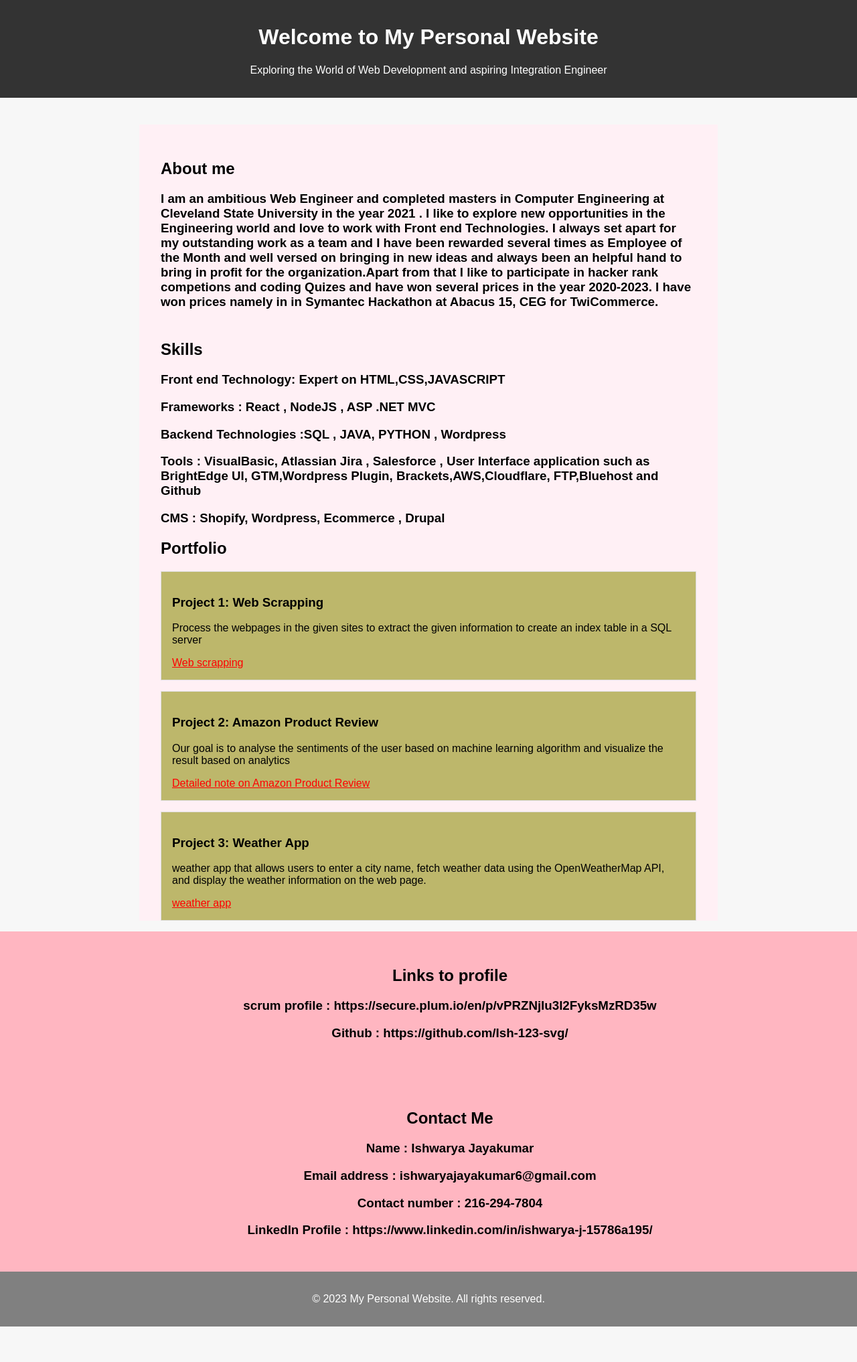
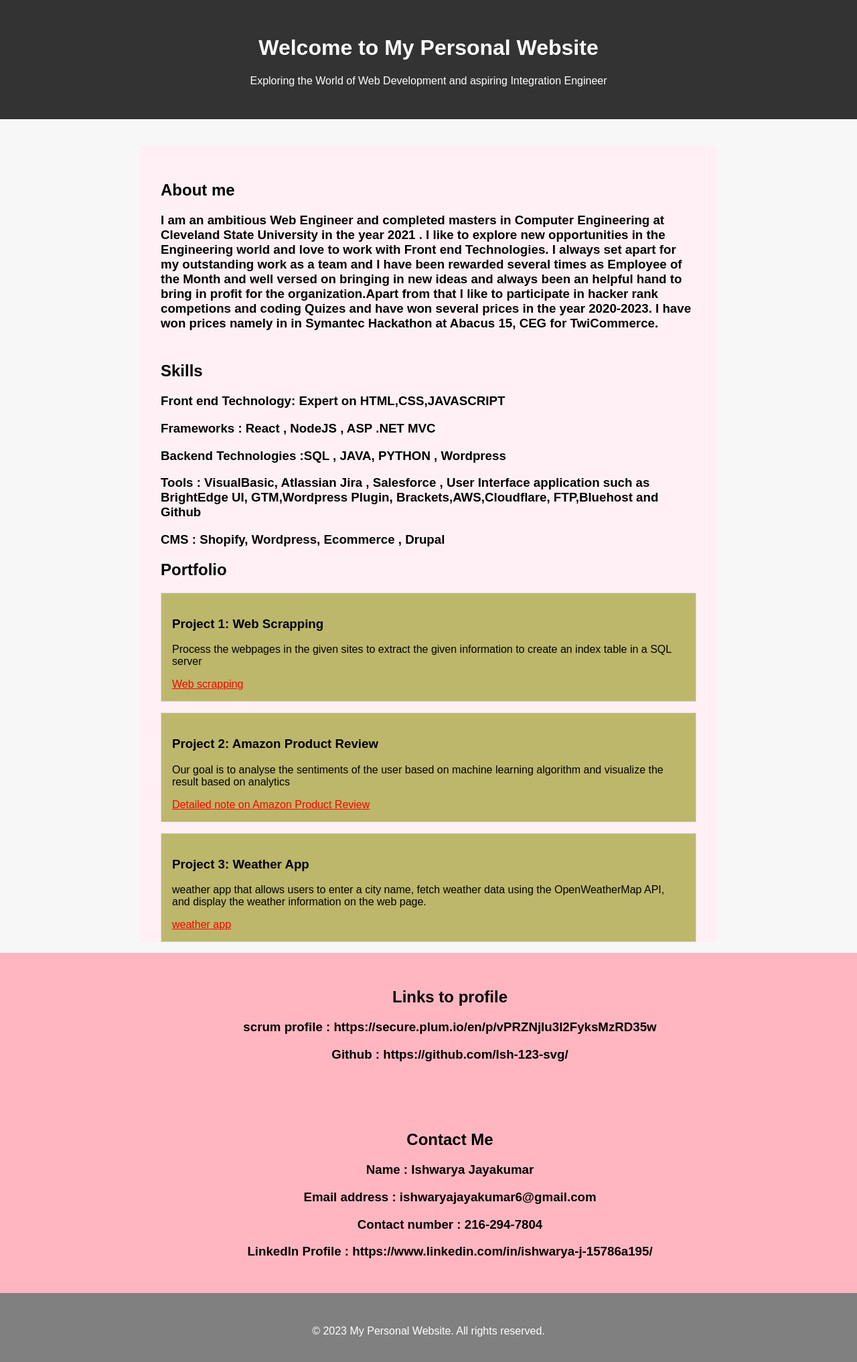
Before and after one commit to Ish-123-svg/website.github.io, a plain HTML site: page index.html in a window 1280 px wide. Shown: the top 2034 px of the page at 67% size. Before the commit the page ends 1981 px from the top, so only its background shows below. Drawn offline with Linux system fonts and the light colour scheme.

Commit message:
Update index.html

```diff
--- a/index.html
+++ b/index.html
@@ -18,7 +18,7 @@
     background-color: #333;
     color: #fff;
     text-align: center;
-    padding: 1rem;
+    padding: 2rem;
   }
     .links {
     width: 100%;
@@ -85,7 +85,7 @@
   }
   footer {
     text-align: center;
-    padding: 1rem;
+    padding: 2rem;
     background-color: #808080;
     color: #fff;
   }
```
